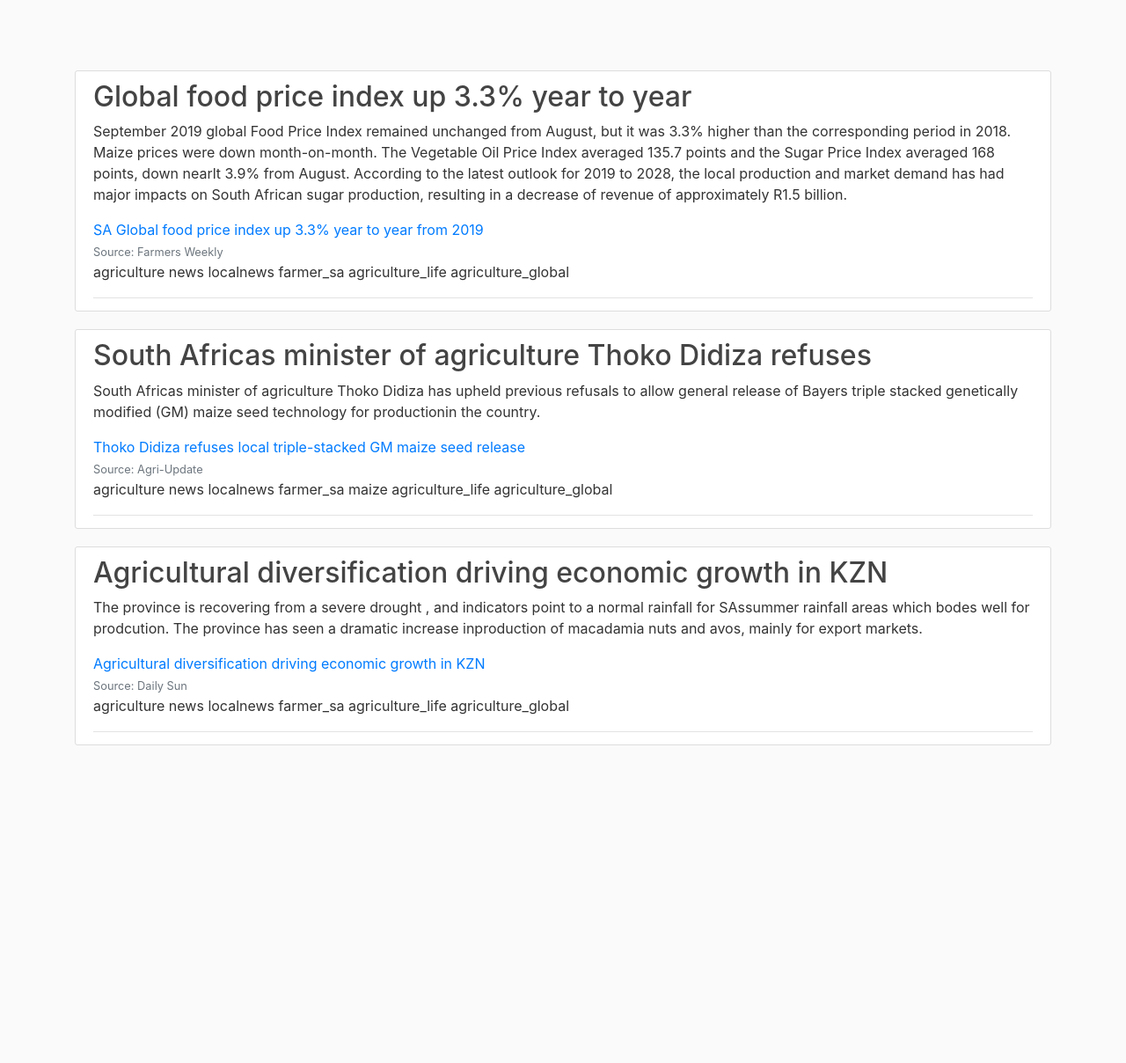
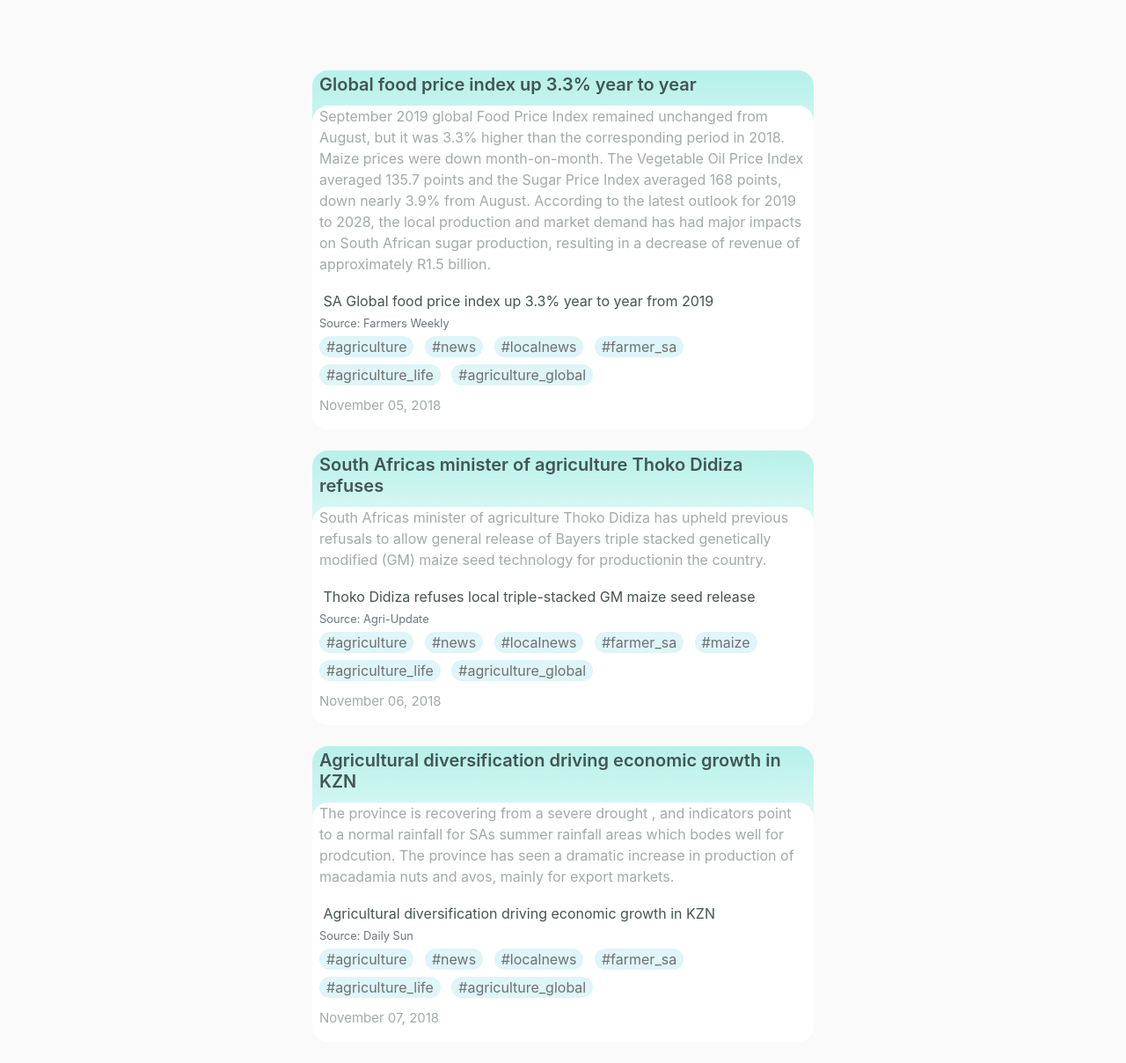
Before and after one commit to ryan-mroom/webapp, a Django app: page / in a window 1280 px wide. Shown: the whole page at 88% size. Before the commit the page ends 847 px from the top, so only its background shows below. Run offline with Django 3.2, Linux system fonts and the light colour scheme; some libraries are stand-ins or nearby versions.

Commit message:
Newsfeed UI

```diff
--- a/webapp/core/static/core/main.css
+++ b/webapp/core/static/core/main.css
@@ -29,24 +29,25 @@ ul {
 }
 
 .content-section {
+  background-image: linear-gradient(#b6f1e9, white, white);
+  border-radius: 18px;
+}
+
+.content-card {
   background: #ffffff;
-  padding: 10px 20px;
-  border: 1px solid #dddddd;
-  border-radius: 3px;
-  margin-bottom: 20px;
+  border-radius: 18px;
 }
 
 .article-title {
-  color: #444444;
-}
-
-a.article-title:hover {
-  color: #428bca;
-  text-decoration: none;
+  color: #435552;
+  font-size: 20px;
+  font-weight: 600;
 }
 
 .article-content {
   white-space: pre-line;
+  color: #a1aaa8;
+  font-size: 16px;
 }
 
 .article-img {
@@ -55,15 +56,39 @@ a.article-title:hover {
   margin-right: 16px;
 }
 
-.article-metadata {
-  padding-bottom: 1px;
-  margin-bottom: 4px;
-  border-bottom: 1px solid #e3e3e3
+.article-tag {
+    height: 24px;
+    border-radius: 12px;
+    display: inline-block;
+    font-size: 16px;
+    color: #707070;
+    background-color: #def5f9;
 }
 
-.article-metadata a:hover {
-  color: #333;
-  text-decoration: none;
+.article-date {
+    font-size: 15px;
+    color: #a1aaa8;
+}
+
+.article-link-box {
+    background-color: #e0e9e8;
+    border-radius: 20px;
+    height: 40px;
+    width: 97%;
+}
+
+.article-link {
+    color: #435552;
+    font-size: 16px;
+    vertical-align: middle;
+}
+
+.article-link-icon{
+    display: inline-block;
+    //size: 20px, 20px;
+    //background-color: #ffffff;
+    //border: 1px solid #435552;;
+    vertical-align: middle;
 }
 
 .article-svg {
@@ -82,3 +107,9 @@ a.article-title:hover {
 .account-heading {
   font-size: 2.5rem;
 }
+
+@media (min-width: 1200px) {
+    .container{
+        max-width: 600px;
+    }
+}
--- a/webapp/core/templates/core/base.html
+++ b/webapp/core/templates/core/base.html
@@ -11,7 +11,7 @@
     <!-- Bootstrap CSS -->
     <link rel="stylesheet" href="https://maxcdn.bootstrapcdn.com/bootstrap/4.0.0/css/bootstrap.min.css" integrity="sha384-Gn5384xqQ1aoWXA+058RXPxPg6fy4IWvTNh0E263XmFcJlSAwiGgFAW/dAiS6JXm" crossorigin="anonymous">
 
-    <link rel="stylesheet" type="text/css" href="{% static 'core/main.css'%}">
+    <link rel="stylesheet" type="text/css" href="{% static 'core/main.css' %}">
 
     {% if title %}
         <title>Mushroom - {{ title }}</title>
--- a/webapp/newsfeed/templates/newsfeed/home.html
+++ b/webapp/newsfeed/templates/newsfeed/home.html
@@ -1,15 +1,26 @@
 {% extends "core/base.html" %}
 {% block content %}
     {% for post in posts %}
-        <article class="media content-section">
+        <article class="media mb-4 content-section">
             <div class="media-body">
-                <h2 class="article-title">{{ post.title }}</h2>
-                <p class="article-content">{{ post.content }}</p>
-                <a href="{{ post.link_url }}">{{ post.link_title }}</a>
-                <div class="article-metadata">
-                    <small class="text-muted">Source: {{ post.source }}</small>
-                    <p>{{ post.tags }}</p>
-                    <p>{{ post.date }}</p>
+                <h2 class="mx-2 py-1 article-title">{{ post.title }}</h2>
+                <div class="content-card">
+                    <p class="mx-2 article-content">{{ post.content }}</p>
+                    <div class="mx-2 atricle-link-box">
+                        <div class="article-link-icon"></div>
+                        <a class="article-link" href="{{ post.link_url }}">{{ post.link_title }}</a>
+                    </div>
+                    <small class="ml-2 text-muted">Source: {{ post.source }}</small>
+                    <div class="mb-1 pb-1">
+                        {% for tag in post.tags_array %}
+                            <div class=" ml-2 my-1 article-tag">
+                                <p class="mx-2">{{ tag }}</p>
+                            </div>
+                        {% endfor %}
+                    </div>
+                    <div class="article-date">
+                        <p class="ml-2">{{ post.date_posted }}</p>
+                    </div>
                 </div>
             </div>
         </article>
--- a/webapp/newsfeed/views.py
+++ b/webapp/newsfeed/views.py
@@ -6,14 +6,14 @@ posts = [
         'title': 'Global food price index up 3.3% year to year',
         'content': 'September 2019 global Food Price Index remained unchanged from August, but it was 3.3% higher than '
                    'the corresponding period in 2018. Maize prices were down month-on-month. The Vegetable Oil Price '
-                   'Index averaged 135.7 points and the Sugar Price Index averaged 168 points, down nearlt 3.9% from '
+                   'Index averaged 135.7 points and the Sugar Price Index averaged 168 points, down nearly 3.9% from '
                    'August. According to the latest outlook for 2019 to 2028, the local production and market demand has '
                    'had major impacts on South African sugar production, resulting in a decrease of revenue '
                    'of approximately R1.5 billion.',
         'source': 'Farmers Weekly',
-        'link_url': 'https://google.com',
+        'link_url': '#',
         'link_title': 'SA Global food price index up 3.3% year to year from 2019',
-        'tags': 'agriculture news localnews farmer_sa agriculture_life agriculture_global',
+        'tags': '#agriculture #news #localnews #farmer_sa #agriculture_life #agriculture_global',
         'date_posted': 'November 05, 2018'
     },
     {
@@ -22,28 +22,35 @@ posts = [
                    'release of Bayers triple stacked genetically modified (GM) maize seed technology for production'
                    'in the country.',
         'source': 'Agri-Update',
-        'link_url': 'https://yahoo.com',
+        'link_url': '#',
         'link_title': 'Thoko Didiza refuses local triple-stacked GM maize seed release',
-        'tags': 'agriculture news localnews farmer_sa maize agriculture_life agriculture_global',
+        'tags': '#agriculture #news #localnews #farmer_sa #maize #agriculture_life #agriculture_global',
         'date_posted': 'November 06, 2018'
     },
     {
         'title': 'Agricultural diversification driving economic growth in KZN',
-        'content': 'The province is recovering from a severe drought , and indicators point to a normal rainfall for SAs'
-                   'summer rainfall areas which bodes well for prodcution. The province has seen a dramatic increase in'
+        'content': 'The province is recovering from a severe drought , and indicators point to a normal rainfall for SAs '
+                   'summer rainfall areas which bodes well for prodcution. The province has seen a dramatic increase in '
                    'production of macadamia nuts and avos, mainly for export markets.',
         'source': 'Daily Sun',
-        'link_url': 'https://bing.com',
+        'link_url': '#',
         'link_title': 'Agricultural diversification driving economic growth in KZN',
-        'tags': 'agriculture news localnews farmer_sa  agriculture_life agriculture_global',
+        'tags': '#agriculture #news #localnews #farmer_sa #agriculture_life #agriculture_global',
         'date_posted': 'November 07, 2018'
     }
 ]
 
 
 def home(request):
+    for post in posts:
+        post.update({'tags_array': get_tags(post)})
+
     context = {
         'title': 'Newsfeed',
         'posts': posts
     }
     return render(request, 'newsfeed/home.html', context)
+
+
+def get_tags(post):
+    return post['tags'].split(" ")
```
Also changed, not shown: webapp/core/static/core/link-icon.png (added).
